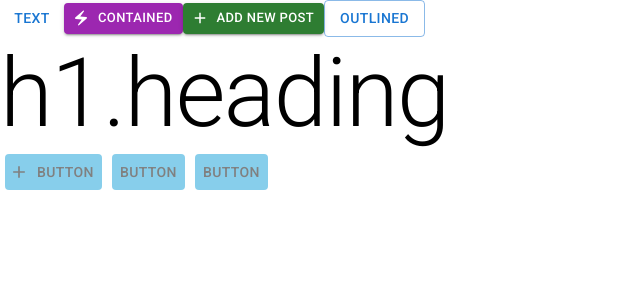
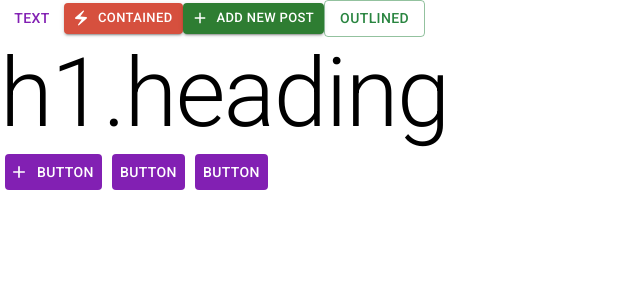
Before and after one commit to Decodedal/material-codealone-fbclone, a React (Create React App) app: page / in a window 1280 px wide. Shown: the top 300 px of the page, without its empty margins (0-640 px from the left). Built offline with nearby package versions, Linux system fonts and the light colour scheme.

Commit message:
custom theme provider

```diff
--- a/public/index.html
+++ b/public/index.html
@@ -7,7 +7,6 @@
       name="description"
       content="Web site created using create-react-app"
     />
-    <link rel="manifest" href="%PUBLIC_URL%/manifest.json" />
 
     <title>React App</title>
     <link
--- a/src/App.js
+++ b/src/App.js
@@ -1,11 +1,11 @@
 import { Button, styled, Typography } from "@mui/material";
 import ElectricBoltIcon from '@mui/icons-material/ElectricBolt';
 import { Add } from "@mui/icons-material";
-import { color } from "@mui/system";
 
-const BlueButton = styled(Button)({
-  backgroundColor:"skyblue",
-  color:"gray",
+
+const BlueButton = styled(Button)(({theme}) => ({
+  backgroundColor:theme.palette.otherColor.main,
+  color:"white",
   margin:5,
   "&:hover":{
     backgroundColor:"lightblue"
@@ -14,12 +14,12 @@
     bgcolor:"gray",
     color:"white"
   },
-});
+}));
 
 function App() {
   return (
     <div className="App">
-        <Button variant="text">Text</Button>
+        <Button color="otherColor" variant="text">Text</Button>
         <Button startIcon={<ElectricBoltIcon/>} size="small" color="secondary" variant="contained">Contained</Button>
         <Button startIcon={<Add/>} size="small" color="success" variant="contained">add new post</Button>
         <Button variant="outlined">Outlined</Button>
--- a/src/index.js
+++ b/src/index.js
@@ -1,11 +1,15 @@
+import { ThemeProvider } from '@mui/material';
 import React from 'react';
 import ReactDOM from 'react-dom/client';
 import App from './App';
+import {theme} from "./theme"
 
 
 const root = ReactDOM.createRoot(document.getElementById('root'));
 root.render(
   <React.StrictMode>
-    <App />
+    <ThemeProvider theme={theme}>
+      <App />
+    </ThemeProvider>
   </React.StrictMode>
 );
--- /dev/null
+++ b/src/theme.js
@@ -0,0 +1,19 @@
+import { createTheme } from "@mui/material";
+
+
+export const theme = createTheme({
+    palette:{
+        primary:{
+            main:"#298540",
+            light:"#32a850"
+        },
+        secondary:{
+            main:"#d6503e",
+            light:"#fc9b8d"
+        },
+        otherColor:{
+            main:"#8220b3",
+            light:"#c369f0"
+        }
+    }
+})
```
Also changed, not shown: public/manifest.json (deleted).
